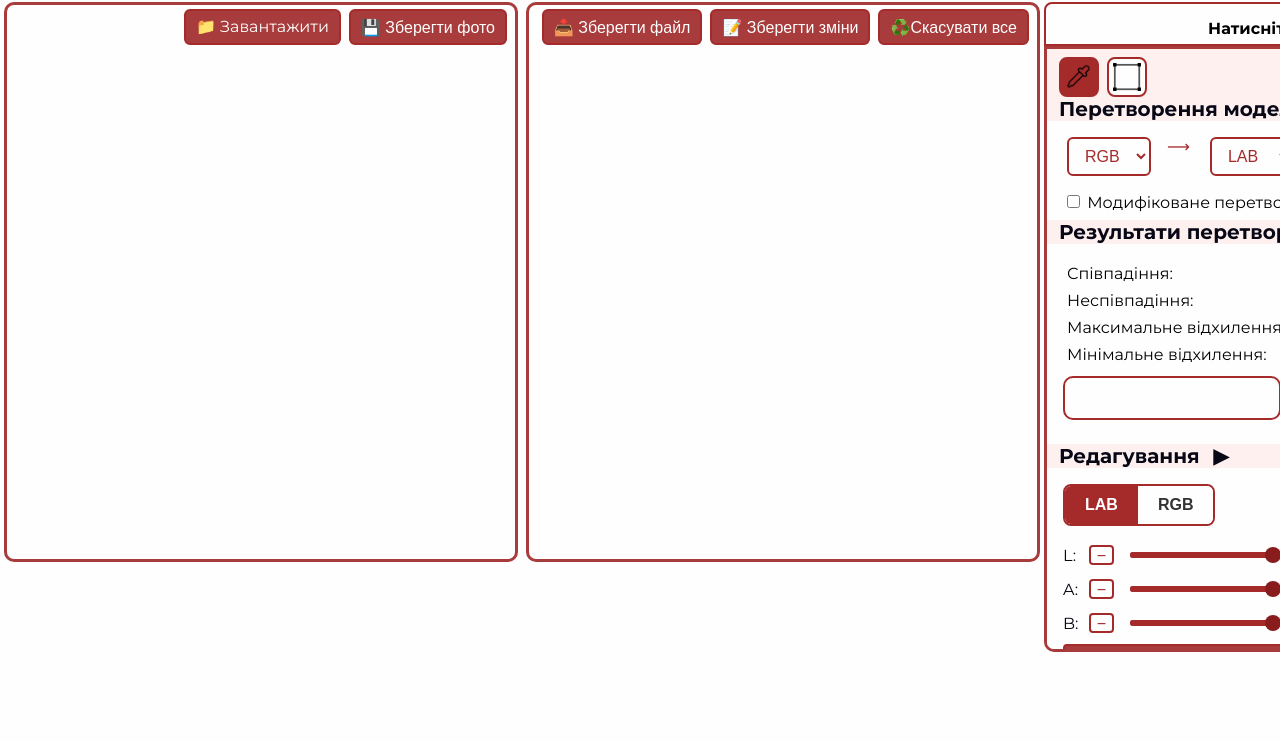
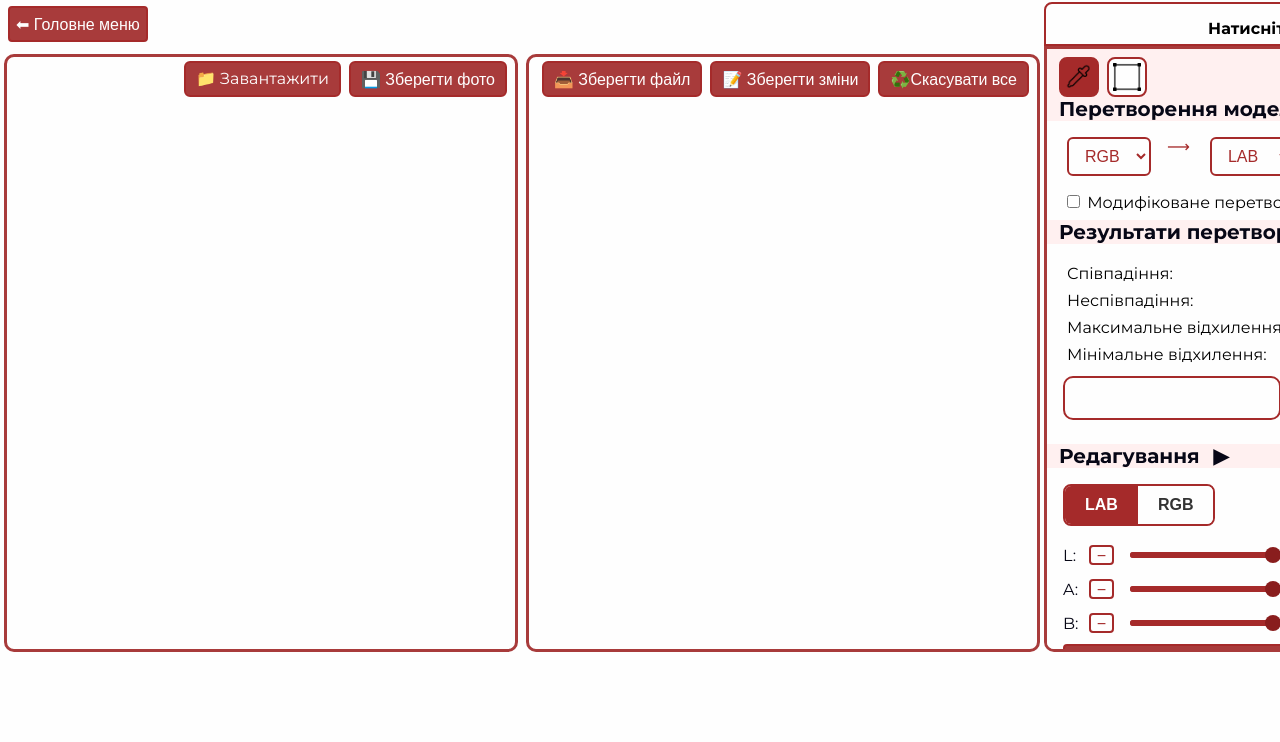
Before and after one commit to MariiaYevtushenko/CG_PROJECT, a plain HTML site: page CG_Lab4/index.html in a window 1280 px wide. Shown: the part 58-800 px from the top of the page. Drawn offline with Linux system fonts and the light colour scheme.

Commit message:
Add back to MAIN menu Lab4

```diff
--- /dev/null
+++ b/CG_Lab4/goHome.js
@@ -0,0 +1,4 @@
+function goHome() {
+
+   console.log("Go Home From page *_* Lab 4");
+}
--- a/CG_Lab4/index.html
+++ b/CG_Lab4/index.html
@@ -13,10 +13,17 @@
 
 <body>
     <header class="page-header" id="page-header">
-        <h1>Моделі кольорів</h1>
+        <h1 onclick="goHome()">Моделі кольорів </h1>
     </header>
 
     <main>
+
+
+        <div class="main-canvases-container">
+ <div class="back-button-container">
+            <button class="button back-button" onclick="goHome()"> ⬅ Головне меню </button>
+        </div>
+
             <div class="canvas-container">
                 <div class="canvas-model-type">
                     <label class="file-upload">
@@ -48,6 +55,10 @@
                 <canvas id="canvas-child"></canvas>
                 <canvas id="magnifier"></canvas>
             </div>
+        </div>
+
+
+
 
         <div>
             <div id="colorDisplay">Натисніть на канву</div>
@@ -219,11 +230,15 @@
                             <div id="presets">
 
                                 <button data-hue="0" class="hue-buttons " style="background-color: red;">Red</button>
-                                <button data-hue="120" class="hue-buttons" style="background-color: green;">Green</button>
+                                <button data-hue="120" class="hue-buttons"
+                                    style="background-color: green;">Green</button>
                                 <button data-hue="240" class="hue-buttons" style="background-color: blue;">Blue</button>
-                                <button data-hue="180" class="hue-buttons contrast" style="background-color: cyan;">Cyan</button>
-                                <button data-hue="300" class="hue-buttons" style="background-color: magenta;">Magenta</button>
-                                 <button data-hue="60" class="hue-buttons contrast" style="background-color: yellow;">Yellow</button>
+                                <button data-hue="180" class="hue-buttons contrast"
+                                    style="background-color: cyan;">Cyan</button>
+                                <button data-hue="300" class="hue-buttons"
+                                    style="background-color: magenta;">Magenta</button>
+                                <button data-hue="60" class="hue-buttons contrast"
+                                    style="background-color: yellow;">Yellow</button>
                             </div>
 
 
@@ -296,5 +311,6 @@
 <script src="color_picker.js"></script>
 <script src="color_palette.js"></script>
 <script src="selected_modify.js"></script>
+<script src="goHome.js"></script>
 
 </html>
--- a/CG_Lab4/styles.css
+++ b/CG_Lab4/styles.css
@@ -12,6 +12,23 @@
 
     --super-light-grey: #dbdae1;
     --white: #fefefe;
+}
+
+.main-canvases-container{
+  display: grid;
+  grid-template-columns: 1fr 1fr;
+  grid-template-rows: auto;
+  gap: 0;
+}
+
+.back-button-container{
+  grid-column: span 2;
+
+  padding: 8px;
+  margin: 0px;
+ min-height: 30px;
+ max-height: 40px;
+
 }
 
 body {
@@ -54,7 +71,8 @@ main{
     border: 3px solid var(--light-brown);
     border-radius: 10px;
     padding: 4px;
-    height: 546px;
+    /* height: 546px; */
+    height: 584px;
 
 }
 
```
Lines whose indentation alone changed are shown as unchanged.
